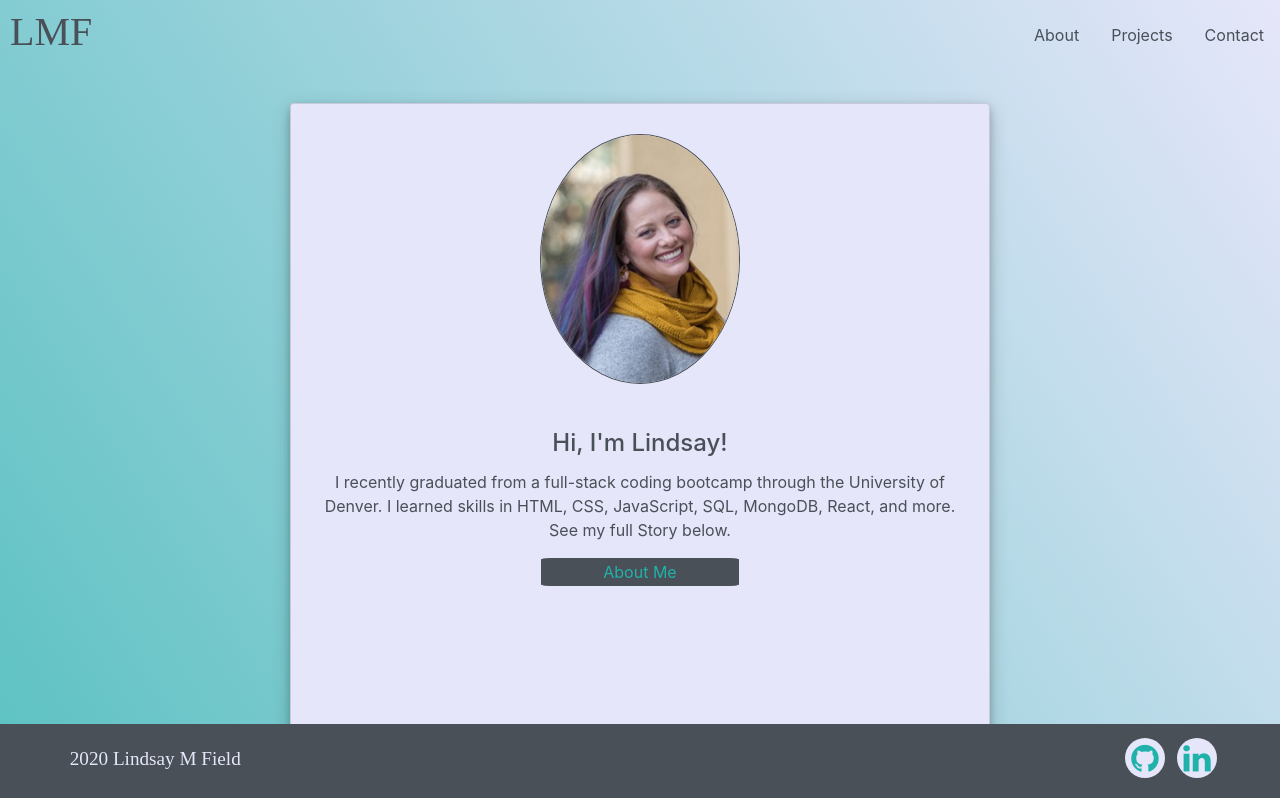
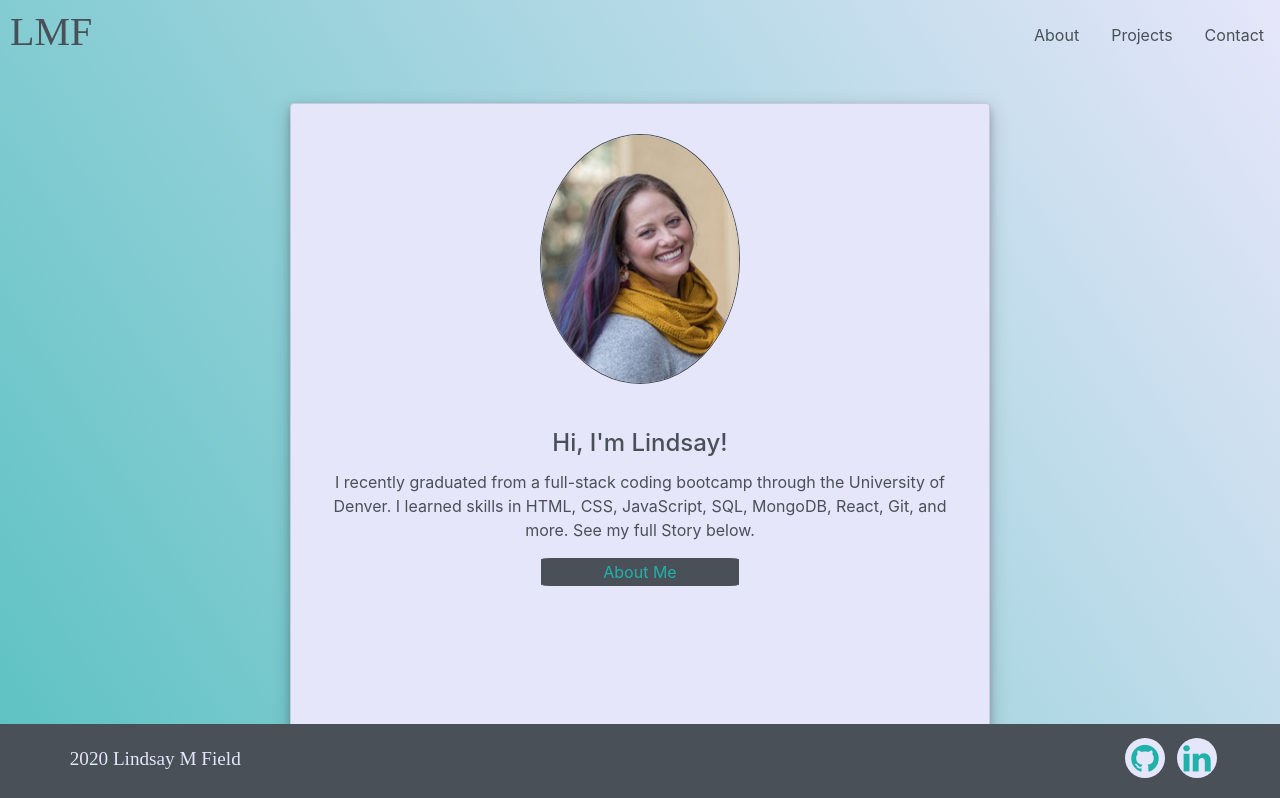
Before and after one commit to LMField82/LMFPortfolio, a React (Create React App) app in the folder lmf-portfolio/: page / in a window 1280 px wide. Shown: the top 798 px of the page. Built offline with nearby package versions, Linux system fonts and the light colour scheme.

Commit message:
tweaks to text

```diff
--- a/lmf-portfolio/src/Pages/about.js
+++ b/lmf-portfolio/src/Pages/about.js
@@ -17,7 +17,7 @@ const About = () => {
                     <div className="card-body">
                         <img src="images/Lindsay.jpeg" className="card-img-top profile" alt="Lindsay Field" />
                         <h4 className="card-title card-title-front">Hi, I'm Lindsay!</h4>
-                        <p className="card-text">I recently graduated from a full-stack coding bootcamp through the University of Denver. I learned skills in HTML, CSS, JavaScript, SQL, MongoDB, React, and more. See my full Story below.</p>
+                        <p className="card-text">I recently graduated from a full-stack coding bootcamp through the University of Denver. I learned skills in HTML, CSS, JavaScript, SQL, MongoDB, React, Git, and more. See my full Story below.</p>
                         <button onClick={handleClick}>About Me</button>
                     </div>
                 </div>
```
